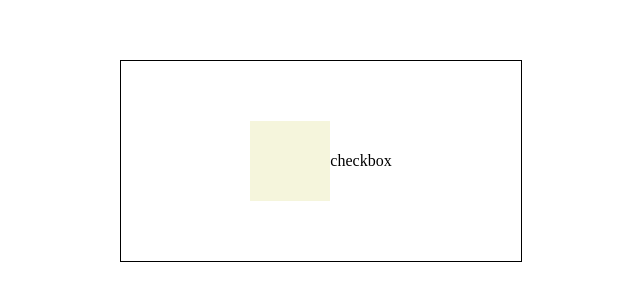
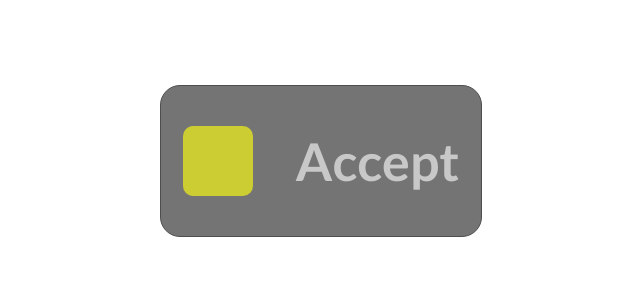
Before and after one commit to levosay/checkbox-case, a plain HTML site: page index.html in a window 1280 px wide. Shown: the part 239-540 px from the top of the page, without its empty margins (319-959 px from the left). Drawn offline with Linux system fonts and the light colour scheme.

Commit message:
create: chackbox only css

```diff
--- a/index.html
+++ b/index.html
@@ -2,6 +2,7 @@
 <html lang="en">
 <head>
   <meta charset="UTF-8">
+  <link href="https://fonts.googleapis.com/css2?family=Lato:wght@700&display=swap" rel="stylesheet">
   <link rel="stylesheet" href="style.css">
   <title>Title</title>
 </head>
@@ -9,7 +10,7 @@
 
 <div class="checkbox-wrapper">
   <input id="checkbox" type="checkbox" >
-  <label for="checkbox">checkbox</label>
+  <label for="checkbox">Accept</label>
 </div>
 
 <script type="text/javascript" src="js.js"></script>
--- a/js.js
+++ b/js.js
@@ -0,0 +1,3 @@
+// document.querySelector('input').addEventListener('change', () => {
+//   console.log(this)
+// })
--- a/style.sass
+++ b/style.sass
@@ -1,25 +1,53 @@
 *
-  margin: 0
-  padding: 0
+	margin: 0
+	padding: 0
 
 .checkbox-wrapper
-  position: absolute
-  display: flex
-  align-items: center
-  justify-content: center
-  top: 0
-  bottom: 0
-  right: 0
-  left: 0
-  width: 400px
-  height: 200px
-  margin: auto
-  border: 1px solid black
+	position: absolute
+	display: flex
+	align-items: center
+	justify-content: space-around
+	top: 0
+	bottom: 0
+	right: 0
+	left: 0
+	width: 320px
+	height: 150px
+	margin: auto
+	border: 1px solid #4E4E4E
+	border-radius: 20px
+	background-color: #747474
 
-  input[type="checkbox"]
-    appearance: none
-    -moz-appearance: none
-    -webkit-appearance: none
-    height: 80px
-    width: 80px
-    background-color: beige
+	input[type="checkbox"]
+		display: flex
+		align-items: center
+		justify-content: center
+		appearance: none
+		-moz-appearance: none
+		-webkit-appearance: none
+		height: 70px
+		width: 70px
+		border-radius: 10px
+		background-color: #CCCC33
+		cursor: pointer
+
+		&:hover
+			background-color: #FFFF00
+
+		&:after
+			display: none
+			content: ' '
+			background-image: url('/image/check_accept.svg')
+			background-size: 50px 50px
+			height: 50px
+			width: 50px
+
+		&:checked:after
+			display: block
+
+	label
+		font-family: 'Lato', sans-serif
+		font-weight: bold
+		color: #C8C8C8
+		font-size: 52px
+		cursor: pointer
```
Also changed, not shown: image/check_accept.svg (added), style.css, 2 other files.
